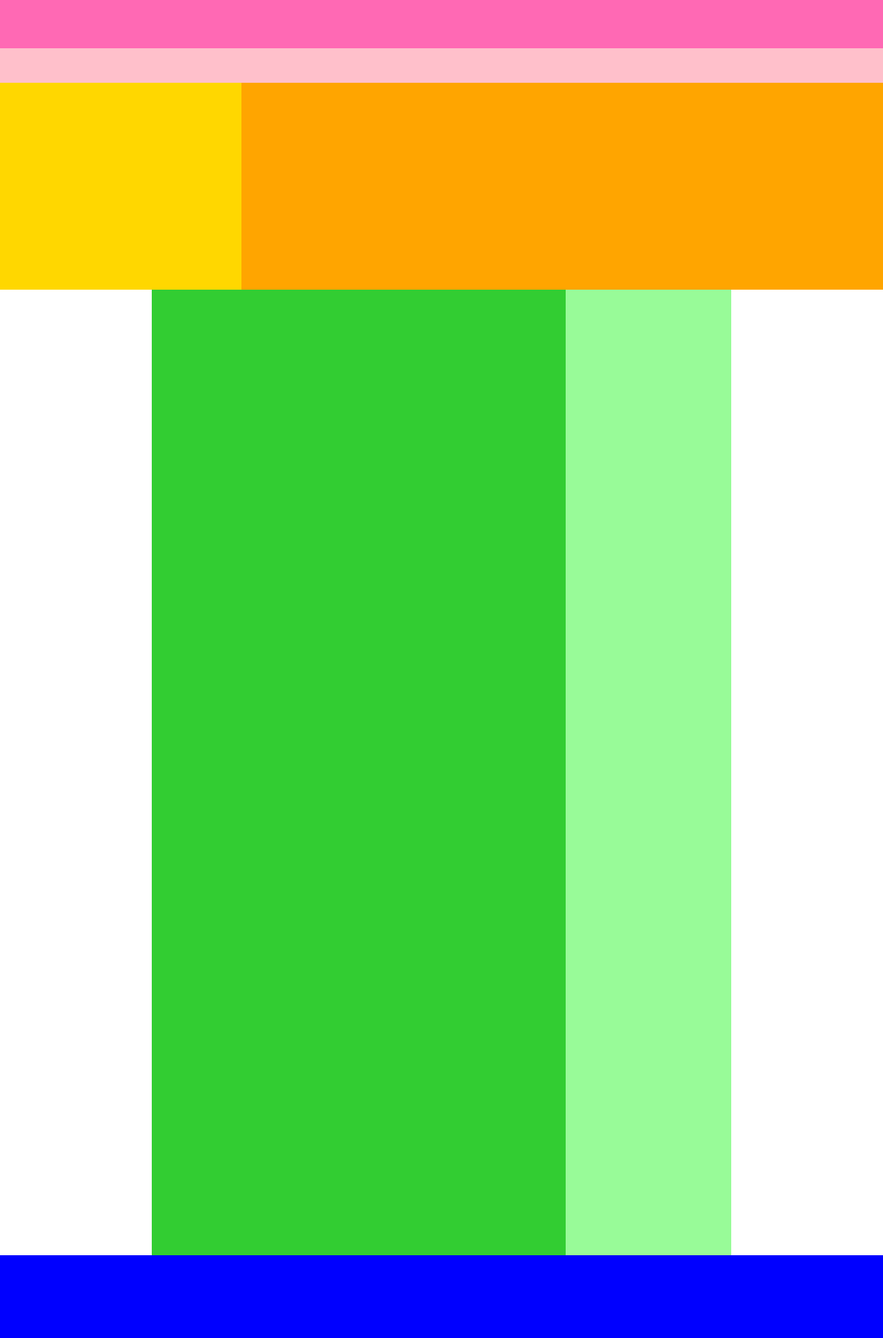
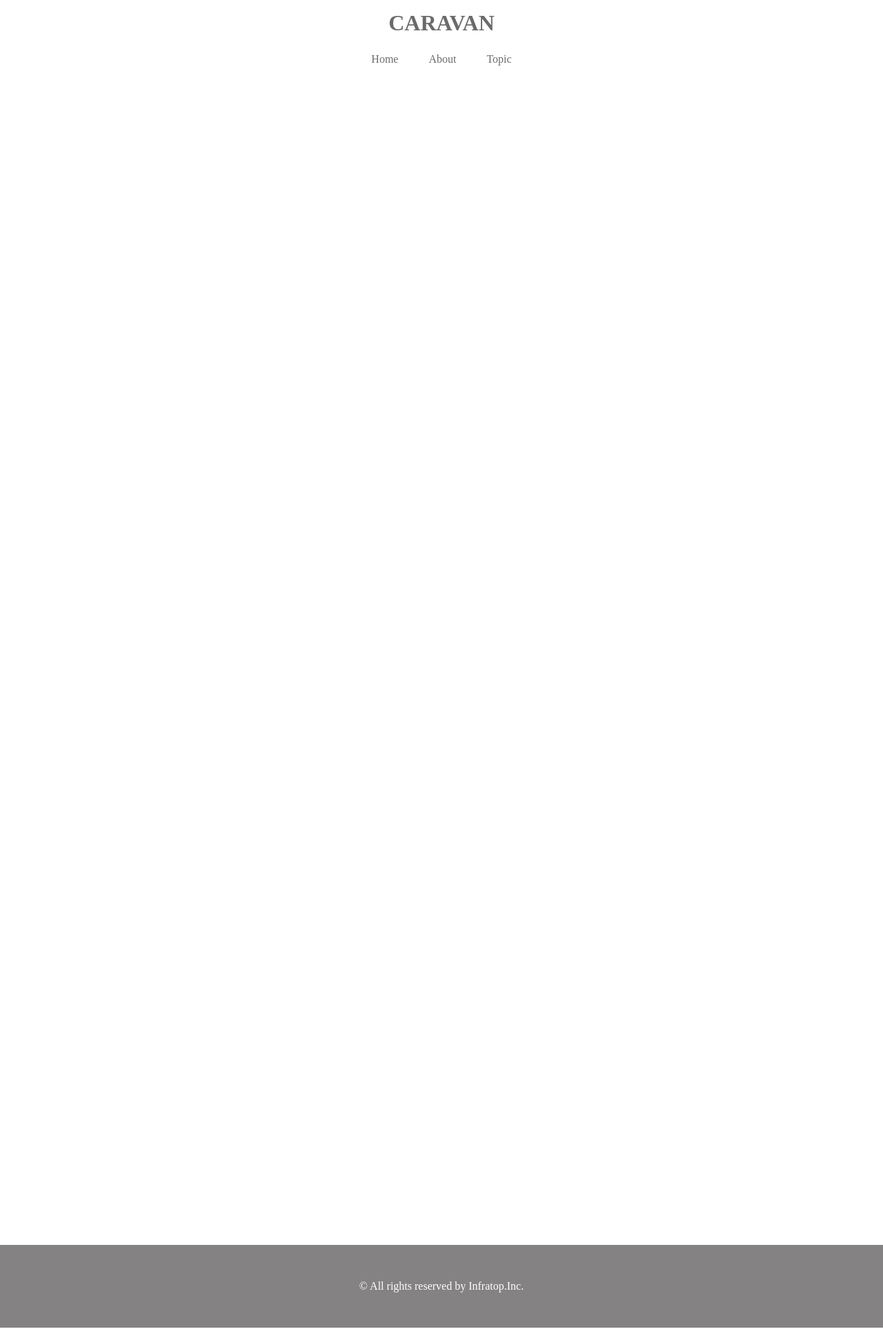
Before and after one commit to Nishimura-Kazuma/HTML_CSS, a plain HTML site: page caravan/index.html in a window 1280 px wide. Shown: the whole page at 69% size. Drawn offline with Linux system fonts and the light colour scheme.

Commit message:
{Finish] 1-5

```diff
--- a/caravan/index.html
+++ b/caravan/index.html
@@ -8,12 +8,22 @@
   </head>
 
   <body>
-    <!-- header用のdiv -->
-    <div class="header">
-      <div class="header-top"></div>
-      <div class="header-bottom"></div>
-    </div>
+    <!-- header -->
+    <header>
+      <h1 class="heading">
+        CARAVAN
+      </h1>
+    </header>
 
+    <nav>
+      <ul class="nav-list">
+        <li class="nav-list-item">
+          <a href="index.html">Home</a>
+        </li>
+        <li class="nav-list-item">About</li>
+        <li class="nav-list-item">Topic</li>
+      </ul>
+    </nav>
     <!-- main-visual用のdiv -->
     <div class="main-visual">
       <div class="main-visual-content"></div>
@@ -25,6 +35,9 @@
       <div class="sidebar"></div>
     </div>
 
-    <!-- footer用のdiv -->
-    <div class="footer"></div>  </body>
+    <!-- footer -->
+    <footer>
+      <p class="footer-text">© All rights reserved by Infratop.Inc.</p>
+    </footer>
+  </body>
 </html>
--- a/caravan/style.css
+++ b/caravan/style.css
@@ -1,60 +1,73 @@
+/* ブラウザがそれぞれ持っているCSSをリセットするための記述 */
 * {
   margin: 0;
   padding: 0;
   box-sizing: border-box;
+  color: #6c6b6b;
 }
 
-.header {
-  width: 100%; /* 横幅いっぱい */
-  height: 120px; /* 高さ120px */
-  background-color: red; /* 背景色red */
+a {
+  text-decoration: none;
 }
 
-.header-top {
-  width: 100%; /* 横幅いっぱい */
-  height: 70px; /* 高さ100px */
-  background-color: hotpink; /* 背景色hotpink */
+header {
+  width: 90%; /* 横幅90% */
+  padding: 15px 0;
+  margin: 0 auto;
+  text-align: center;
 }
 
-.header-bottom {
-  width: 100%; /* 横幅いっぱい */
-  height: 50px; /* 高さ100px */
-  background-color: pink; /* 背景色pink */
+header .heading { /* headerタグ内のheadingクラスにのみ反映される */
+  font-size: 32px;
+}
+
+.nav-list {
+  text-align: center;
+  padding: 10px 0;
+  margin: 0 auto;
+}
+
+.nav-list-item {
+  list-style: none;
+  display: inline-block;
+  margin: 0 20px;
 }
 
 .main-visual {
   width: 100%; /* 横幅いっぱい */
   height: 300px; /* 高さ300px */
-  background-color: orange; /* 背景色orange */
 }
 
 .main-visual-content {
   width: 350px; /* 横幅350px */
   height: 300px; /* 親の高さに揃える */
-  background-color: gold; /* 背景色gold */
 }
 
 .main {
- width: 840px; /* 横幅840px */
- display: flex; /* Flexboxの利用 */
- justify-content: center; /* 子要素の横並び・中央寄せ */
- margin: 0 auto; /* 中央寄せ（左右に余白がないとできない） */
+  width: 840px; /* 横幅840px */
+  display: flex; /* Flexboxの利用 */
+  justify-content: center; /* 子要素の横並び・中央寄せ */
+  margin: 0 auto; /* 中央寄せ（左右に余白がないとできない） */
 }
 
 .blog {
   width: 600px; /* 横幅600px */
-  height: 1400px; /* 高さ600px */
-  background-color: limegreen; /* 背景色limegreen */
+  height: 1400px; /* 高さ1400px */
 }
 
 .sidebar {
   width: 240px; /* 横幅240px */
-  height: 1400px; /* 高さ600px */
-  background-color: palegreen; /* 背景色palegreen */
+  height: 1400px; /* 高さ1400px */
 }
 
-.footer {
-  width: 100%; /* 横幅いっぱい */
-  height: 120px; /* 高さ120px */
-  background-color: blue; /* 背景色blue */
+footer {
+  width: 100%;
+  height: 120px;
+  text-align: center;
+  line-height: 120px;
+  background-color: #848282;
 }
+
+.footer-text {
+  color: #fff;
+}
--- /dev/null
+++ b/chapter5_exercise/style.css
@@ -0,0 +1,116 @@
+* {
+  margin: 0;
+  padding: 0;
+  box-sizing: border-box;
+}
+
+header {
+  width: 100%;
+  padding: 20px 0;
+  text-align: center;
+}
+
+.nav-list {
+  text-align: center;
+  padding: 15px 0;
+  margin: 0 auto;
+  border-bottom: 1px solid #848282;
+  border-top: 1px solid #848282;
+}
+
+.nav-list-item {
+  list-style: none;
+  display: inline-block;
+  margin: 0 20px;
+}
+
+.main {
+  width: 800px;
+  margin: 50px auto;
+  display: flex;
+  flex-wrap: wrap;
+}
+
+.box1 {
+  width: 200px;
+  height: 200px;
+  background-color: #e6ffe9;
+}
+
+.box2 {
+  width: 200px;
+  height: 200px;
+  background-color: #cbffd3;
+}
+
+.box3 {
+  width: 200px;
+  height: 200px;
+  background-color: #aeffbd;
+}
+
+.box4 {
+  width: 200px;
+  height: 200px;
+  background-color: #93ffab;
+}
+
+.box5 {
+  width: 200px;
+  height: 200px;
+  background-color: #f3ffd8;
+}
+
+.box6 {
+  width: 200px;
+  height: 200px;
+  background-color: #edffbe;
+}
+
+.box7 {
+  width: 200px;
+  height: 200px;
+  background-color: #e9ffa5;
+}
+
+.box8 {
+  width: 200px;
+  height: 200px;
+  background-color: #e4ff8d;
+}
+
+.box9 {
+  width: 200px;
+  height: 200px;
+  background-color: #d9e5ff;
+}
+
+.box10 {
+  width: 200px;
+  height: 200px;
+  background-color: #bad3ff;
+}
+
+.box11 {
+  width: 200px;
+  height: 200px;
+  background-color: #a4c6ff;
+}
+
+.box12 {
+  width: 200px;
+  height: 200px;
+  background-color: #8eb8ff;
+}
+
+footer {
+  width: 100%;
+  height: 120px;
+  text-align: center;
+  line-height: 120px;
+  background-color: #848282;
+}
+
+.footer-text {
+  color: #fff;
+}
```
Also changed, not shown: chapter5_exercise/index.html (added, +47 -0 lines).
